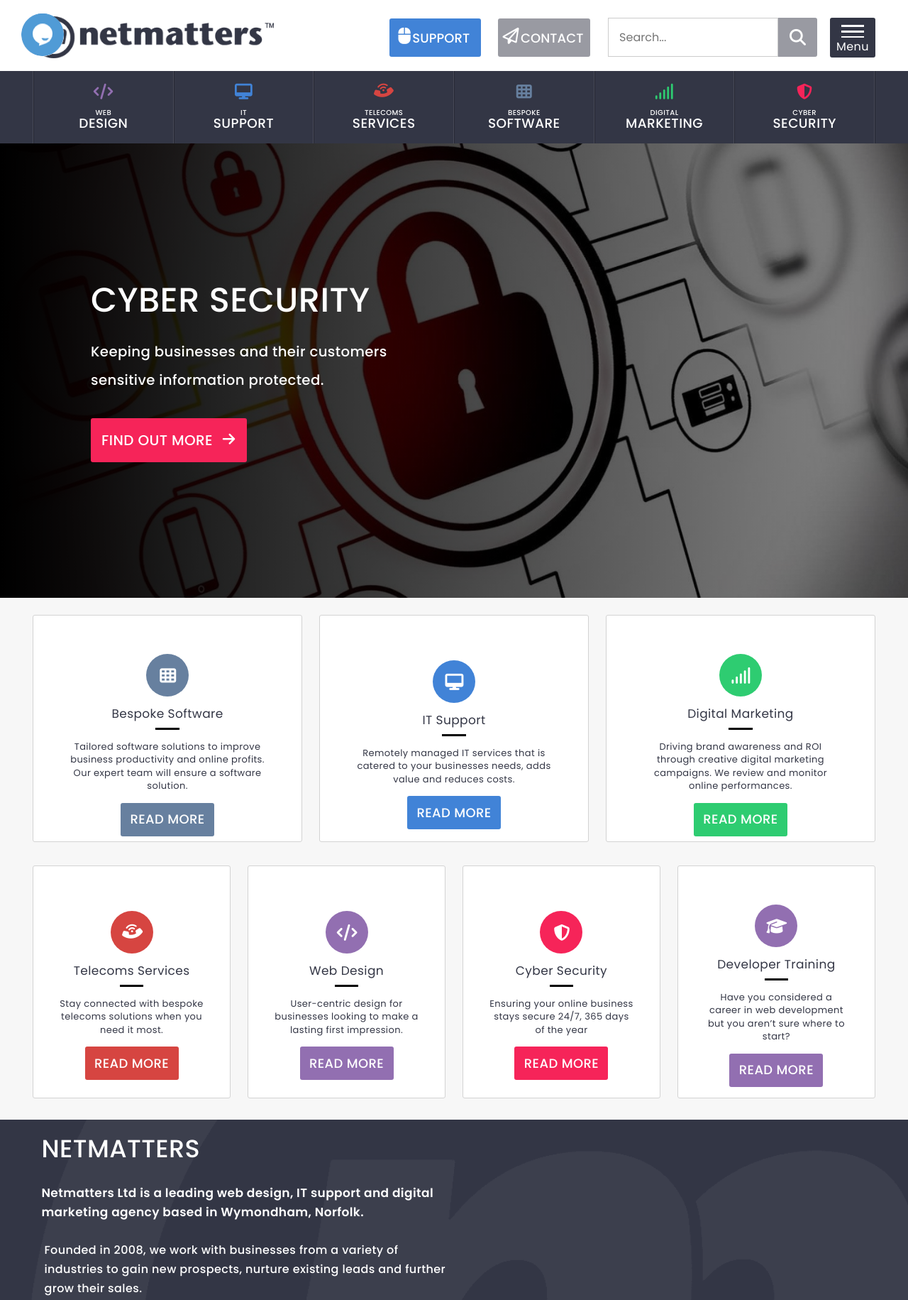
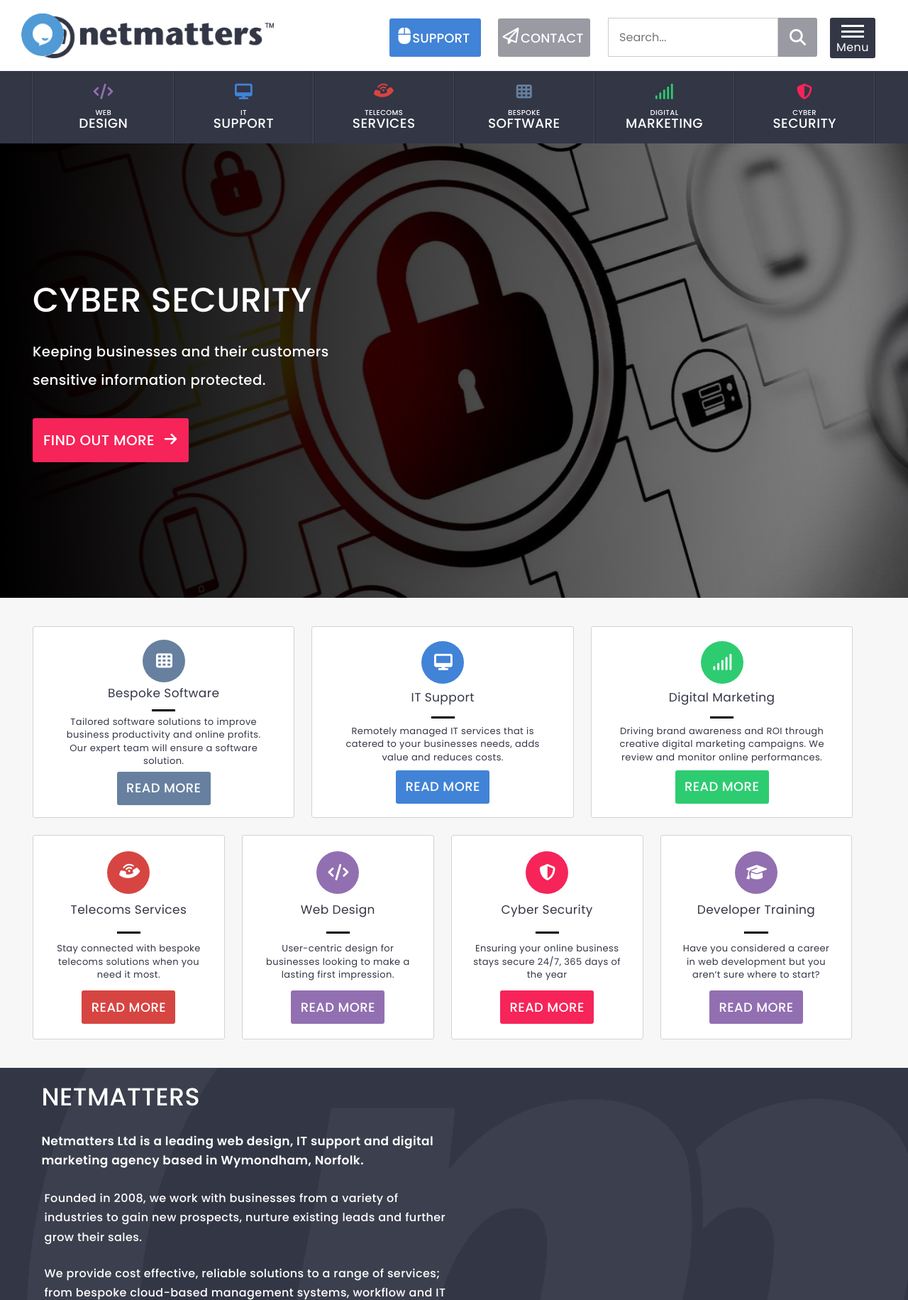
Before and after one commit to jwood91/Netmatters-Reflection, a PHP site: page / in a window 1280 px wide. Shown: the top 1831 px of the page at 71% size. Run offline with PHP 8.4, Linux system fonts and the light colour scheme; some libraries are stand-ins or nearby versions; some web fonts are replaced.

Commit message:
Changes to menu button, search button and also to the gutters on services cards

```diff
--- a/index.html
+++ b/index.html
@@ -12,13 +12,6 @@
     <link href="https://fonts.googleapis.com/css2?family=Poppins:ital,wght@0,200;0,300;0,400;0,500;0,600;1,200;1,400;1,500&display=swap" rel="stylesheet">
     <link rel="stylesheet" href="output_css/style.css">
     <link rel="preconnect" href="https://fonts.gstatic.com">
-    <link rel="preconnect" href="https://fonts.gstatic.com">
-    <link rel="preconnect" href="https://fonts.gstatic.com">
-    <link rel="preconnect" href="https://fonts.gstatic.com">
-    <link rel="preconnect" href="https://fonts.gstatic.com">
-    <link rel="preconnect" href="https://fonts.gstatic.com">
-    <link rel="preconnect" href="https://fonts.gstatic.com">
-
     <title>Netmatters | Full Service Digital Agency |  Norwich, Norfolk |
       Netmatters</title>
     <link rel="shortcut icon" type="image/ico" href="images/favicon.ico"/>
@@ -208,7 +201,6 @@
 
         <div class="content-boxes-container">
           <div id="content-inner">
-
             <div id="bespoke-box" class="content-box content-box-software top-3-box">
                   <a href="#" class="content-tag">
                     <div class="icn icn-box-software"><i class="fas fa-th"></i></div>
@@ -256,6 +248,7 @@
                   </div>
                 </a>
               </div>
+
 
 
 
@@ -319,6 +312,7 @@
                   </div>
                 </a>
               </div>
+
           </div>
       </div>
 
--- a/input_scss/header/_page-head.scss
+++ b/input_scss/header/_page-head.scss
@@ -70,8 +70,7 @@
               justify-content: center;
               text-align: center;
               color: #fff;
-              height: 3.5rem;
-
+              height: 3.6rem;
               width: 100%;
               cursor: pointer;
               border-radius: 3px;
@@ -85,11 +84,13 @@
                 align-self: center;
 
                 .hb-span {
+                    position: relative;
                     align-self: center;
                     background-color: white;
                     width: 32px;
                     height: 3px;
-                    line-height: 1.4px;
+                    line-height: 1.2px;
+                    top: -1px;
 
 
                   }
@@ -101,7 +102,7 @@
                     background-color: white;
                     width: 32px;
                     height: 3px;
-                    line-height: 1.4px;
+                    line-height: 1.6px;
                     top: -8px;
                             }
                 .hb-span:after{
@@ -110,9 +111,10 @@
                   position: relative;
                   background-color: white;
                   width: 32px;
-                  height: 2.5px;
+                  height: 3px;
                   line-height: 1.4px;
-                  bottom: -5px;
+                  bottom: -4.6px;
+
                   }
 
               }
@@ -127,7 +129,7 @@
             .menu-span {
               display: flex;
               position: absolute;
-              top: 35px;
+              top: 40px;
               font-size: 13px;
               text-transform: uppercase;
               font-weight: 500;
@@ -202,7 +204,7 @@
     }
     #search-bar-container {
     @include mq('xs') {
-      display: flex !important;
+      display: flex ;
       justify-content: center;
       align-items: center;
       height: 0.3rem;
@@ -400,10 +402,14 @@
       input {
         display: none;
       }
+      button {
+        border-radius: 3px;
+      }
     }
     .header-btn {
       margin-right: 1em;
     }
+
   }
 }
 
--- a/input_scss/main/_image-slider.scss
+++ b/input_scss/main/_image-slider.scss
@@ -25,9 +25,17 @@
         height: 100%;
         width: 100%;
         @include mq('md') {
-            flex-direction: column;
+            min-width: 940px;
+            justify-content: center;
+            align-items: flex-start;
                         }
             }
+        @include mq('lg') {
+            min-width: 1000px;
+            flex-direction: column;
+
+                        }
+
      h1 {
         margin: 0 0 0.5em 0;
         font-size: 48px;
@@ -66,7 +74,7 @@
 
 @include mq('md') {
       #image-inner {
-        width: 80%;
+        width: 100%;
         }
        p {
         text-align: left;
--- a/input_scss/main/_services-boxes.scss
+++ b/input_scss/main/_services-boxes.scss
@@ -3,14 +3,14 @@
 
 .content-boxes-container {
     display: flex;
-    flex-direction: column;
+    flex-direction: row;
     flex-wrap: wrap;
     align-items: center;
-    justify-content: space-between;
+    justify-content: center;
     width: 100%;
     height: 100%;
     background-color: rgba(0,0,0,0.03);
-    padding: 20px 15px 20px 15px;
+
 
     a {
       display: flex;
@@ -23,45 +23,50 @@
     }
     @include mq('md'){
       flex-direction: row;
-      justify-content: center;
                     }
+
+
 }
 
 #content-inner {
   display: flex;
   flex-direction: row;
   flex-wrap: wrap;
-    justify-content: space-between;
-    align-items: center;
+  justify-content: flex-start;
   width: 100%;
   height: 100%;
+  margin: 2.5rem  0 1rem 1.5rem;
+  @include mq('sm') {
+    margin: 2.5rem 0 1rem 0;
+  }
+
+
+
     .top-3-box {
         font-size: 18px;
-      margin: 10px 0 10px 0;
 
         @include mq('sm') {
         height: 15em;
-      padding: 0 10px 0 10px;
 
               }
         @include mq('md'){
-          width: 32%;
+            width: 30.5%;
             height: 20em;
-          padding: 30px 5px 0 5px;
+
 
                               }
         @include mq('lg') {
             flex-direction: column;
             justify-content: flex-start;
-          width: 32%;
+            width: 31.1%;
             height: 15em;
-          padding: 20px 10px 0 10px;
-          margin: 4px 0 23px 0!important;
+
+
             .icn {
 
                   }
             p {
-              margin-bottom: 0.5em;
+
                 text-align: left;
               }
 
@@ -69,66 +74,65 @@
           }
       .bottom-4-box {
         font-size: 18px;
-      margin: 10px 0 10px 0;
+
         @include mq('sm') {
-          max-width: 49%;
-          min-height: 12em;
-          margin-top: 10px;
-          padding: 10px 10px 0 10px;
+            max-width: 46.2%;
+            min-height: 17em;
                         }
         @include mq('md'){
-          max-width: 49%;
+            max-width: 47.2%;
             min-height: 17em;
-          justify-content: center;
-
-          padding: 20px 10px 0 10px;
 
                     }
         @include mq('lg'){
-          justify-content: flex-start;
-          width: 23.5%;
+            width: 22.8%;
             max-height: 18.2em;
-          min-height: 18.2em;
+            min-height: 16em;
 
 
             h3 {
               width: 100%;
-            padding: 0px;
+
             }
             p {
               width: 100%;
               }
             }
           }
-      }
 
 
+
+
+
+}
 
 .content-box {
     @include content-boxes
     @include themes($theme-colors);
     color: map-get($more-colors, 'darkgrey');
-    height: 100%;
+    height: auto;
     width: 100%;
+    padding: 15px 0 15px 0;
+    margin: 0 1.5rem 1.5rem 0rem;
     .content-tag {
       display: flex;
       flex-direction: column;
-      justify-content: center;
+      justify-content: space-around;
+      flex-wrap: wrap;
       align-items: center;
       width: 100%;
-      min-height: 17em;
+      height: 100%;
+
 
     }
     h2 {
-        margin: 0.5em 1.5em 0.27em 1.5em;
-        padding: 5px;
+
         font-size: 17px;
         text-align: center;
         font-weight: 400;
        }
     .p {
-        margin: 0em 0.5em 1.3em 0.5em;
-        padding: 15px 0 15px 0;
+
         font-size: 13px;
         text-align: center;
 
@@ -142,19 +146,17 @@
         width: 60px;
         height: 60px;
         border-radius: 50%;
-
-
-
         i {
-        margin-right: -1.5px;
+            margin-right: -1.8px;
             font-size: 23px;
           }
         }
+
     @include mq('xs'){
-        min-height: 315px;
+      min-height: 15em;
     }
     @include mq('sm'){
-        min-height: 320px;
+
     }
   }
     .telephone {
@@ -176,7 +178,6 @@
     justify-content: center;
     width: 132px;
     height: 47px;
-    margin: -1em 0 -1em 0;
     border: none;
     border-radius: 3px;
     .read-span {
--- a/input_scss/utilities/_breakpoint-styles.scss
+++ b/input_scss/utilities/_breakpoint-styles.scss
@@ -17,7 +17,7 @@
 
 #top-row, #image-inner, #content-inner, #about-text-container, #card-inner, #client-icons, #form-container, #footer-container, #partner-top-row, #partner-bottom-row, #latest-inner, #nav-main, .menu-list{
   @include mq('md') {
-  max-width: 900px !important;
+  max-width: 940px !important;
 
 }
 }
--- a/input_scss/utilities/_mixins.scss
+++ b/input_scss/utilities/_mixins.scss
@@ -1,13 +1,15 @@
 @mixin content-boxes {
     display: flex;
     display: -ms-flex;
-    flex-direction: column;
+    flex-direction: row;
     justify-content: flex-start;
-    align-items: flex-start;
+    align-items: space-between;
     flex-wrap: wrap;
-    align-items: center;
     border: 1px solid lightgrey;
     border-radius: 3px;
+
+
+
           }
 
 @mixin nav($map) {
--- a/output_css/style.css
+++ b/output_css/style.css
@@ -167,7 +167,7 @@ header {
   justify-content: center;
   text-align: center;
   color: #fff;
-  height: 3.5rem;
+  height: 3.6rem;
   width: 100%;
   cursor: pointer;
   border-radius: 3px;
@@ -184,11 +184,13 @@ header {
 }
 
 #page-head #menu-phone #menu-button-container .hamburger .hamburger-box .hb-span {
+  position: relative;
   align-self: center;
   background-color: white;
   width: 32px;
   height: 3px;
-  line-height: 1.4px;
+  line-height: 1.2px;
+  top: -1px;
 }
 
 #page-head #menu-phone #menu-button-container .hamburger .hamburger-box .hb-span:before {
@@ -198,7 +200,7 @@ header {
   background-color: white;
   width: 32px;
   height: 3px;
-  line-height: 1.4px;
+  line-height: 1.6px;
   top: -8px;
 }
 
@@ -208,9 +210,9 @@ header {
   position: relative;
   background-color: white;
   width: 32px;
-  height: 2.5px;
+  height: 3px;
   line-height: 1.4px;
-  bottom: -5px;
+  bottom: -4.6px;
 }
 
 #page-head #menu-phone #menu-button-container .hamburger .hamburger:hover {
@@ -226,7 +228,7 @@ header {
 #page-head #menu-phone #menu-button-container .menu-span {
   display: flex;
   position: absolute;
-  top: 35px;
+  top: 40px;
   font-size: 13px;
   text-transform: uppercase;
   font-weight: 500;
@@ -299,7 +301,7 @@ header {
 
 @media (max-width: 767px) {
   #page-head #search-bar-container {
-    display: flex !important;
+    display: flex;
     justify-content: center;
     align-items: center;
     height: 0.3rem;
@@ -471,6 +473,9 @@ header {
   #page-head #search-sm input {
     display: none;
   }
+  #page-head #search-sm button {
+    border-radius: 3px;
+  }
   #page-head .header-btn {
     margin-right: 1em;
   }
@@ -910,6 +915,15 @@ header {
 
 @media (min-width: 992px) {
   #image-slider-container #image-inner {
+    min-width: 940px;
+    justify-content: center;
+    align-items: flex-start;
+  }
+}
+
+@media (min-width: 1260px) {
+  #image-slider-container {
+    min-width: 1000px;
     flex-direction: column;
   }
 }
@@ -955,7 +969,7 @@ header {
 
 @media (min-width: 992px) {
   #image-slider-container #image-inner {
-    width: 80%;
+    width: 100%;
   }
   #image-slider-container p {
     text-align: left;
@@ -1361,14 +1375,13 @@ header {
 /* ========= CONTENT BOXES OFFERING SERVICES INFORMATION ========= */
 .content-boxes-container {
   display: flex;
-  flex-direction: column;
+  flex-direction: row;
   flex-wrap: wrap;
   align-items: center;
-  justify-content: space-between;
+  justify-content: center;
   width: 100%;
   height: 100%;
   background-color: rgba(0, 0, 0, 0.03);
-  padding: 20px 15px 20px 15px;
 }
 
 .content-boxes-container a {
@@ -1385,7 +1398,6 @@ header {
 @media (min-width: 992px) {
   .content-boxes-container {
     flex-direction: row;
-    justify-content: center;
   }
 }
 
@@ -1393,29 +1405,32 @@ header {
   display: flex;
   flex-direction: row;
   flex-wrap: wrap;
-  justify-content: space-between;
-  align-items: center;
+  justify-content: flex-start;
   width: 100%;
   height: 100%;
+  margin: 2.5rem  0 1rem 1.5rem;
+}
+
+@media (min-width: 768px) {
+  #content-inner {
+    margin: 2.5rem 0 1rem 0;
+  }
 }
 
 #content-inner .top-3-box {
   font-size: 18px;
-  margin: 10px 0 10px 0;
 }
 
 @media (min-width: 768px) {
   #content-inner .top-3-box {
     height: 15em;
-    padding: 0 10px 0 10px;
   }
 }
 
 @media (min-width: 992px) {
   #content-inner .top-3-box {
-    width: 32%;
+    width: 30.5%;
     height: 20em;
-    padding: 30px 5px 0 5px;
   }
 }
 
@@ -1423,50 +1438,40 @@ header {
   #content-inner .top-3-box {
     flex-direction: column;
     justify-content: flex-start;
-    width: 32%;
+    width: 31.1%;
     height: 15em;
-    padding: 20px 10px 0 10px;
-    margin: 4px 0 23px 0 !important;
   }
   #content-inner .top-3-box p {
-    margin-bottom: 0.5em;
     text-align: left;
   }
 }
 
 #content-inner .bottom-4-box {
   font-size: 18px;
-  margin: 10px 0 10px 0;
 }
 
 @media (min-width: 768px) {
   #content-inner .bottom-4-box {
-    max-width: 49%;
-    min-height: 12em;
-    margin-top: 10px;
-    padding: 10px 10px 0 10px;
+    max-width: 46.2%;
+    min-height: 17em;
   }
 }
 
 @media (min-width: 992px) {
   #content-inner .bottom-4-box {
-    max-width: 49%;
+    max-width: 47.2%;
     min-height: 17em;
-    justify-content: center;
-    padding: 20px 10px 0 10px;
   }
 }
 
 @media (min-width: 1260px) {
   #content-inner .bottom-4-box {
-    justify-content: flex-start;
-    width: 23.5%;
+    width: 22.8%;
     max-height: 18.2em;
-    min-height: 18.2em;
+    min-height: 16em;
   }
   #content-inner .bottom-4-box h3 {
     width: 100%;
-    padding: 0px;
   }
   #content-inner .bottom-4-box p {
     width: 100%;
@@ -1476,16 +1481,17 @@ header {
 .content-box {
   display: flex;
   display: -ms-flex;
-  flex-direction: column;
+  flex-direction: row;
   justify-content: flex-start;
-  align-items: flex-start;
+  align-items: space-between;
   flex-wrap: wrap;
-  align-items: center;
   border: 1px solid lightgrey;
   border-radius: 3px;
   color: #333645;
-  height: 100%;
-  width: 100%;
+  height: auto;
+  width: 100%;
+  padding: 15px 0 15px 0;
+  margin: 0 1.5rem 1.5rem 0rem;
 }
 
 .content-box-software {
@@ -1779,23 +1785,20 @@ header {
 .content-box .content-tag {
   display: flex;
   flex-direction: column;
-  justify-content: center;
-  align-items: center;
-  width: 100%;
-  min-height: 17em;
+  justify-content: space-around;
+  flex-wrap: wrap;
+  align-items: center;
+  width: 100%;
+  height: 100%;
 }
 
 .content-box h2 {
-  margin: 0.5em 1.5em 0.27em 1.5em;
-  padding: 5px;
   font-size: 17px;
   text-align: center;
   font-weight: 400;
 }
 
 .content-box .p {
-  margin: 0em 0.5em 1.3em 0.5em;
-  padding: 15px 0 15px 0;
   font-size: 13px;
   text-align: center;
 }
@@ -1811,19 +1814,13 @@ header {
 }
 
 .content-box .icn i {
-  margin-right: -1.5px;
+  margin-right: -1.8px;
   font-size: 23px;
 }
 
 @media (max-width: 767px) {
   .content-box {
-    min-height: 315px;
-  }
-}
-
-@media (min-width: 768px) {
-  .content-box {
-    min-height: 320px;
+    min-height: 15em;
   }
 }
 
@@ -1845,7 +1842,6 @@ header {
   justify-content: center;
   width: 132px;
   height: 47px;
-  margin: -1em 0 -1em 0;
   border: none;
   border-radius: 3px;
 }
@@ -2282,7 +2278,7 @@ header {
 /* ============ md breakpoint styles ========== */
 @media (min-width: 992px) {
   #top-row, #image-inner, #content-inner, #about-text-container, #card-inner, #client-icons, #form-container, #footer-container, #partner-top-row, #partner-bottom-row, #latest-inner, #nav-main, .menu-list {
-    max-width: 900px !important;
+    max-width: 940px !important;
   }
 }
 
```
Also changed, not shown: 1 other file. Lines whose indentation alone changed are shown as unchanged.
